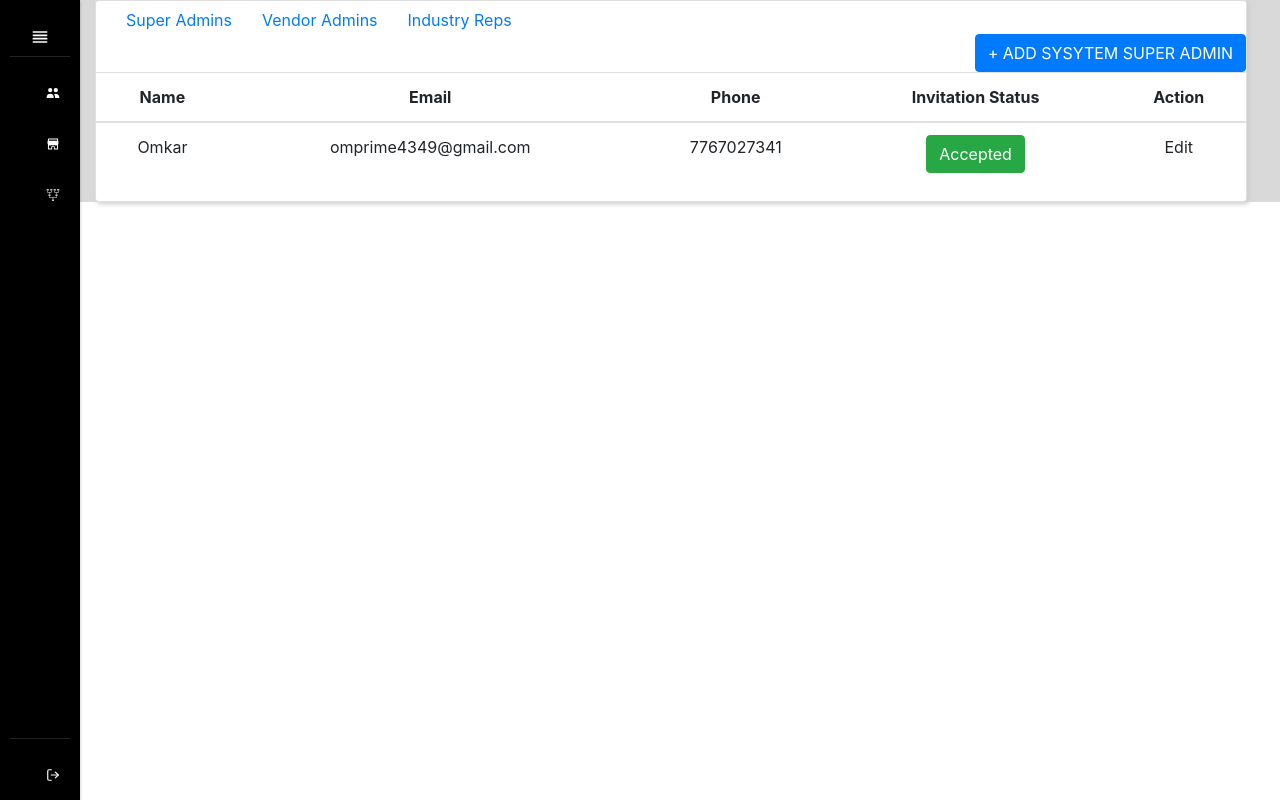
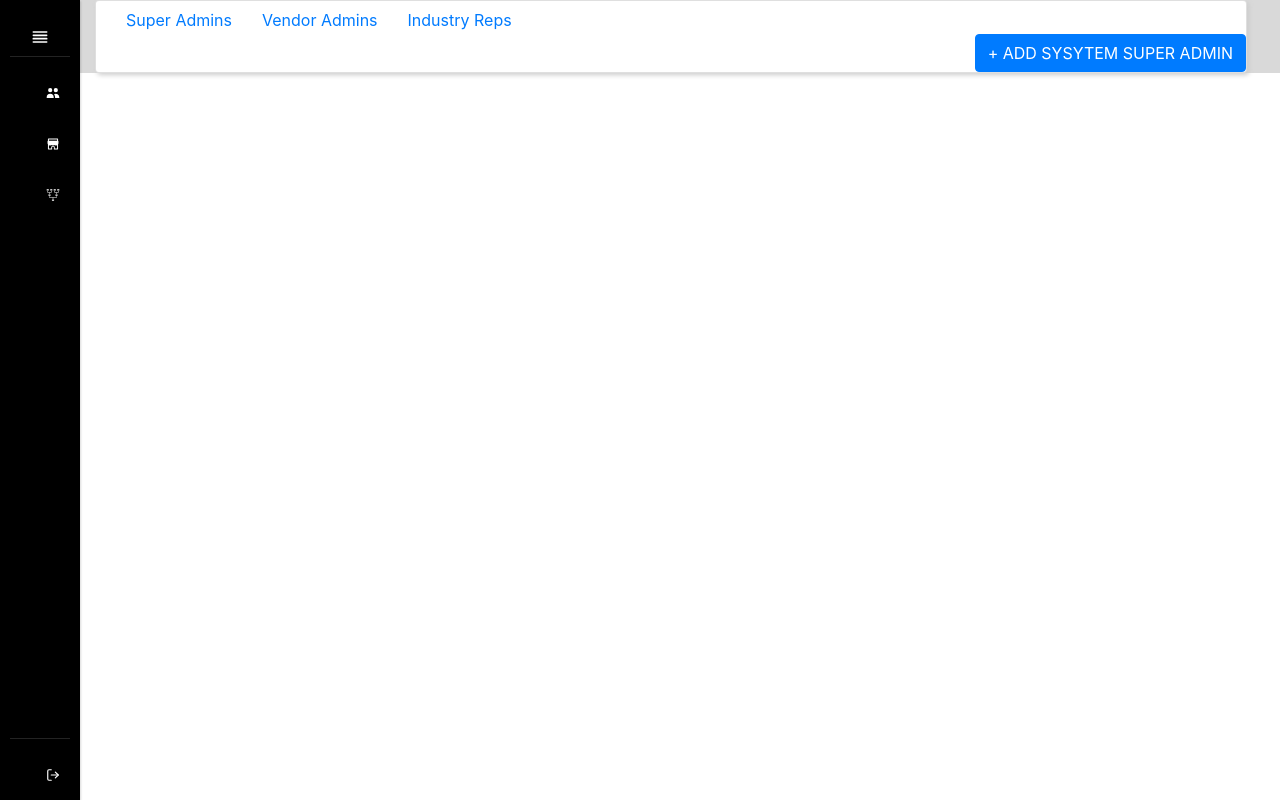
Before and after one commit to omkarjadhav24/uistudy, a React (Create React App) app: page /user-management in a window 1280 px wide. Built offline with nearby package versions, Linux system fonts and the light colour scheme.

Commit message:
new-superadmin routing

```diff
--- a/src/components/usermanagement/userm.js
+++ b/src/components/usermanagement/userm.js
@@ -1,4 +1,5 @@
 import React, { Component } from 'react'
+import { Switch,NavLink , Route} from 'react-router-dom';
 import UserAdmin from '../../components/usermanagement/useradmins/useradmin'
 import './userm.css'
 class Userm extends Component{
@@ -7,7 +8,7 @@ class Userm extends Component{
             <>
             <div className="card-item">
                 <nav className="nav" >
-                    <div className="text-primary">Super Admins</div>
+                    <div className="text-primary"> <NavLink to="/user-management/dashboard">Super Admins</NavLink></div>
                     <div className="text-primary">Vendor Admins</div>
                     <div className="text-primary">Industry  Reps</div>
                 </nav>
@@ -15,7 +16,11 @@ class Userm extends Component{
                 <button type="button" className="btn btn-primary">+ ADD SYSYTEM SUPER ADMIN</button>
                 </div>
                 <div className="superadmins">
-                   <UserAdmin/>
+                   {/* <UserAdmin/> */}
+               <Switch>
+               <Route path="/user-management/dashboard" exact component={UserAdmin} />
+               </Switch>
+
                 </div>
             </div>
             </>
```
